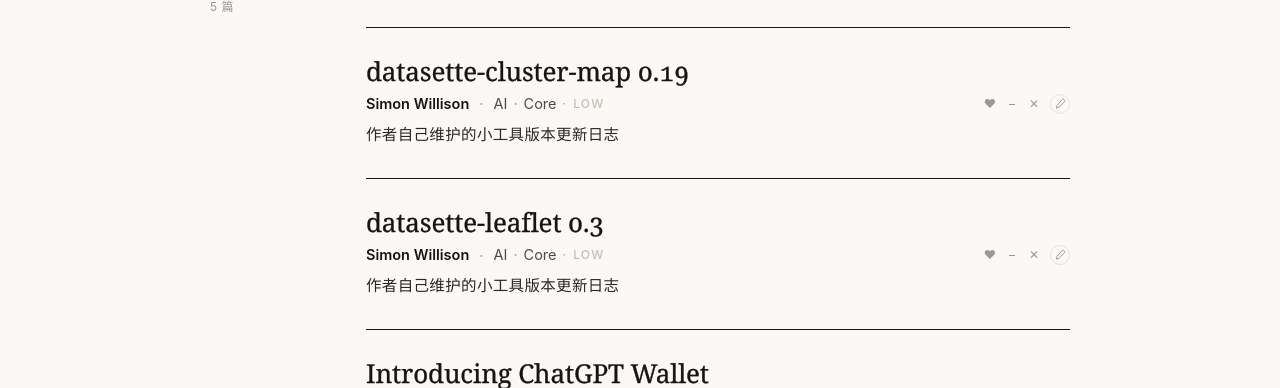
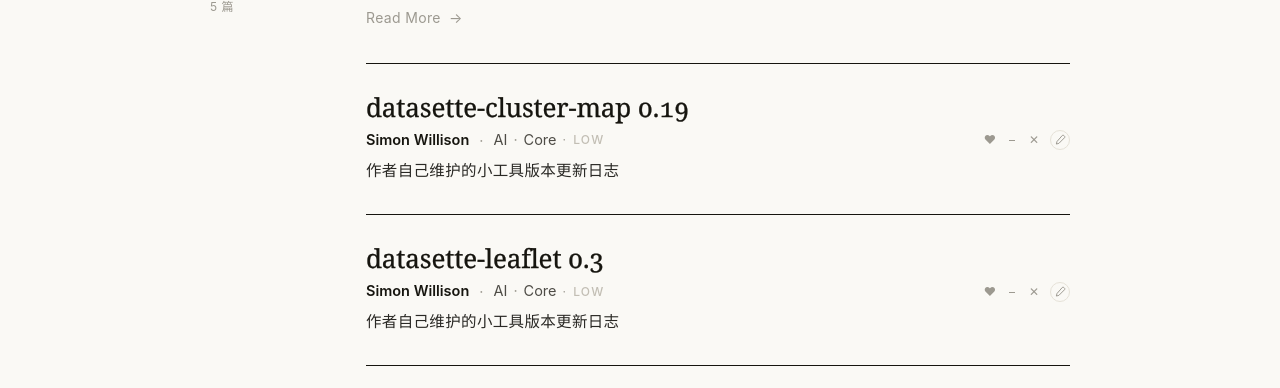
Before and after one commit to YYeees/dailyDigest, a plain HTML site: page docs/index.html in a window 1280 px wide. Shown: the part 409-797 px from the top of the page. Drawn offline with nearby package versions, Linux system fonts and the light colour scheme; a web font is replaced by a local one.

Commit message:
Recent: Read More link only on HIGH items
Co-Authored-By: Claude Opus 5.5 <noreply@anthropic.com>

```diff
--- a/docs/index.html
+++ b/docs/index.html
@@ -141,6 +141,11 @@
              color: var(--ink); -webkit-text-stroke: .3px currentColor; font-feature-settings: "onum" 1; }
   .lead p, .mini .txt { font-family: "CJK Quotes", var(--sans); }
   .lead p { margin: 0; color: #2A2925; font-size: 15.5px; line-height: 1.7; }
+  /* Read More 只给等级 HIGH 的文章(2026-11-14 用户要的)：有它的就是值得读全文的 */
+  .more-link { display: inline-block; margin-top: 8px; font-size: 14px; color: var(--faint); }
+  .more-link span { display: inline-block; margin-left: 4px; transition: transform .2s; }
+  .more-link:hover { color: var(--ink); }
+  .more-link:hover span { transform: translateX(4px); }
   /* 信息行里的按钮(记一笔)缩到跟文字一样高，不把这一行撑开 */
   .src .note-btn { width: 20px; height: 20px; }
   .lead:hover h3 a { text-decoration: underline; text-underline-offset: .18em; text-decoration-thickness: 1px; }
@@ -463,7 +468,8 @@ function leadHTML(i) {
     <h3><a href="${esc(i.link)}" target="_blank" rel="noopener">${esc(i.title)}</a></h3>
     <div class="src">${who(i)}<span class="sep">·</span><span class="tracks">${tags(i)}</span>
       <span class="acts">${labelBtns(i)}${noteBtn(i)}</span></div>
-    <p>${esc(summaryOf(i))}</p></div>`;
+    <p>${esc(summaryOf(i))}</p>
+    ${topTier(i) === 'high' ? `<a class="more-link" href="${esc(i.link)}" target="_blank" rel="noopener">Read More <span>→</span></a>` : ''}</div>`;
 }
 // high 和 medium 在页面上不再区分(2026-11-14 用户定)：都用同一种卡片，同一天里 high 排在前面。
 function listHTML(list) {
```
